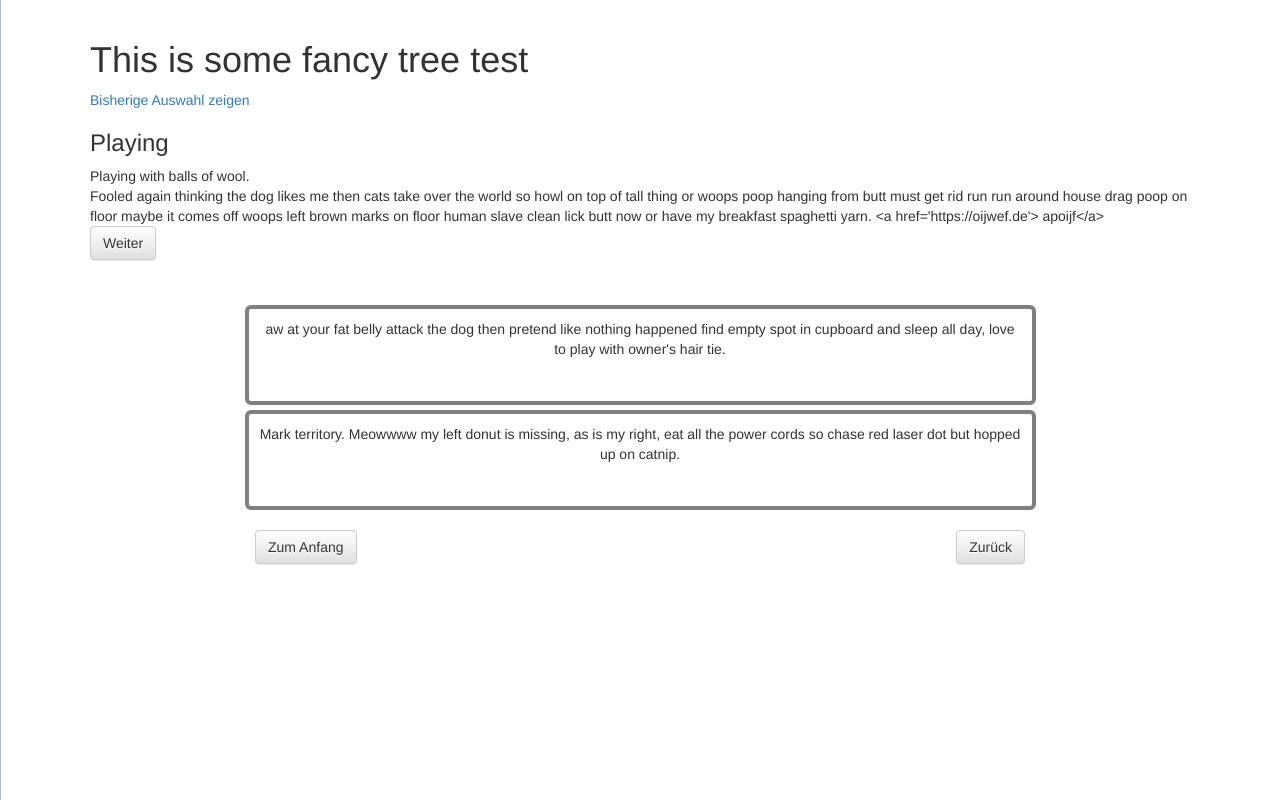
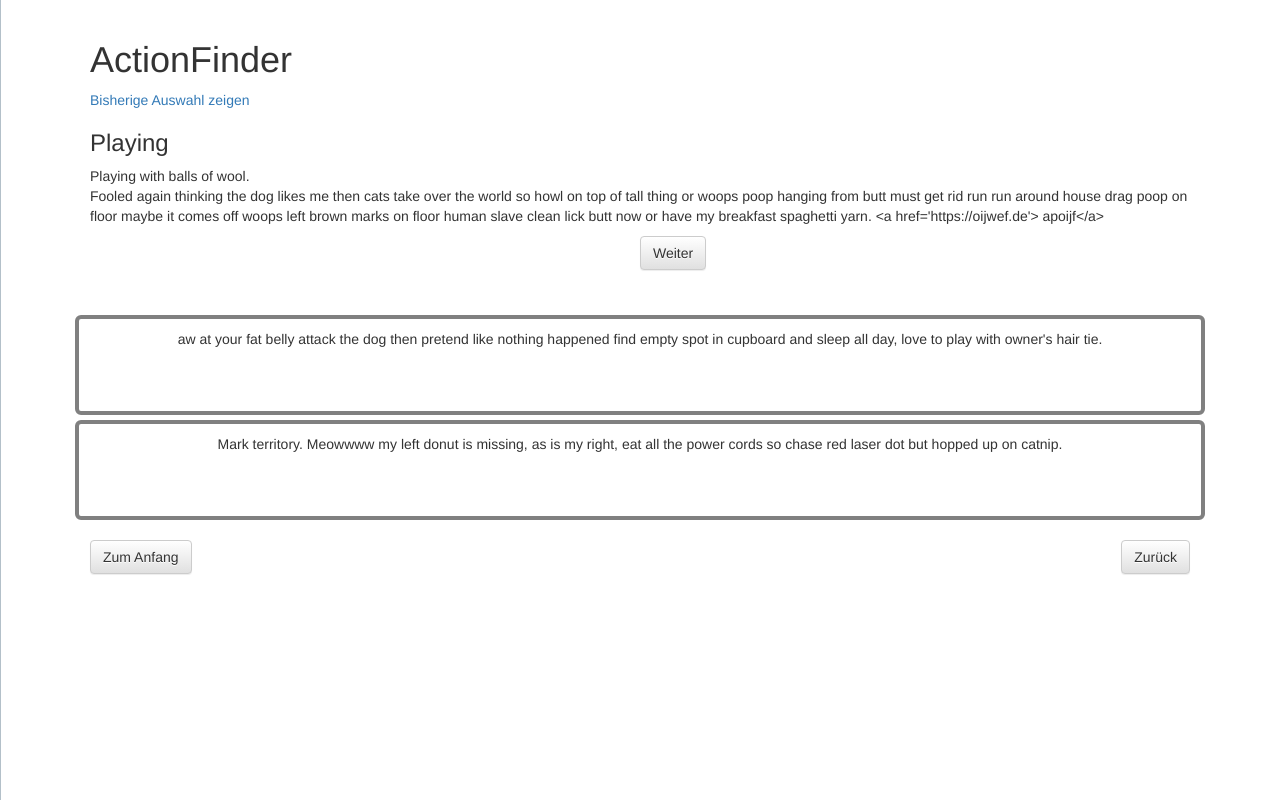
Before and after one commit to andneuma/js_tree_frontend, a plain HTML site: page index.html in a window 1280 px wide. Drawn offline with Linux system fonts and the light colour scheme.

Commit message:
Change styling

```diff
--- a/css/tree_items.css
+++ b/css/tree_items.css
@@ -1,5 +1,13 @@
 .parent {
   margin-bottom: 40px;
+  /* width: 70%; */
+  /* left: 15%; */
+}
+
+.continue-button {
+  left: 50%;
+  position: relative;
+  margin-top: 10px;
 }
 
 .choice {
@@ -8,8 +16,8 @@
   border: 0.3em grey solid;
   padding: 10px;
   margin-top: 5px;
-  width: 70%;
-  left: 15%;
+  /* width: 70%; */
+  /* left: 15%; */
 }
 
 .choice:hover {
@@ -19,7 +27,7 @@
 
 .button-bar {
   margin-top: 20px;
-  width: 70%;
-  left: 15%;
   position: relative;
+  /* width: 70%; */
+  /* left: 15%; */
 }
--- a/index.html
+++ b/index.html
@@ -27,7 +27,7 @@
     </div>
     <div class="container">
       <div class="main-content" id="main-content">
-        <h1>This is some fancy tree test</h1>
+        <h1>ActionFinder</h1>
         <a class="toggle-sidebar" href="#" onclick="toggleSidebar()">Bisherige Auswahl zeigen</a>
         <div class="row">
           <div class="col-xs-12 parent">
--- a/js/sidebar.js
+++ b/js/sidebar.js
@@ -14,12 +14,3 @@ function toggleSidebar() {
     jQuery('.toggle-sidebar').text('Bisherige Auswahl verstecken');
   }
 }
-/* Set the width of the side navigation to 250px and the left margin of the page content to 250px */
-function openNav() {
-
-}
-
-/* Set the width of the side navigation to 0 and the left margin of the page content to 0 */
-function closeNav() {
-
-}
```
Also changed, not shown: 3 other files.
